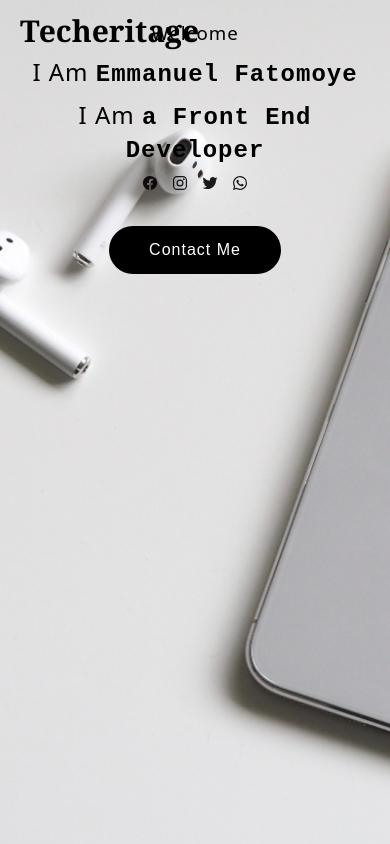
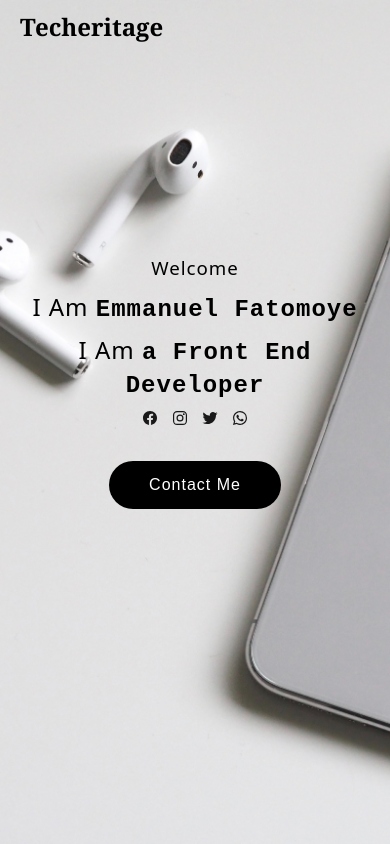
Before and after one commit to Techeritage/Personal-page---portfolio-, a plain HTML site: page index.html in a window 390 px wide. Shown: the top 844 px of the page. Drawn offline with nearby package versions, Linux system fonts and the light colour scheme.

Commit message:
Update index.css

```diff
--- a/index.css
+++ b/index.css
@@ -48,7 +48,7 @@ body {
   height: 100vh;
   display: flex;
   justify-content: center;
-  align-item: center;
+  align-items: center;
 }
 
 .bd1 {
@@ -273,4 +273,7 @@ body {
   .ref {
     margin: 10px 20px;
   }
+  .sitename {
+    font-size: 24px;
+  }
  }
```
